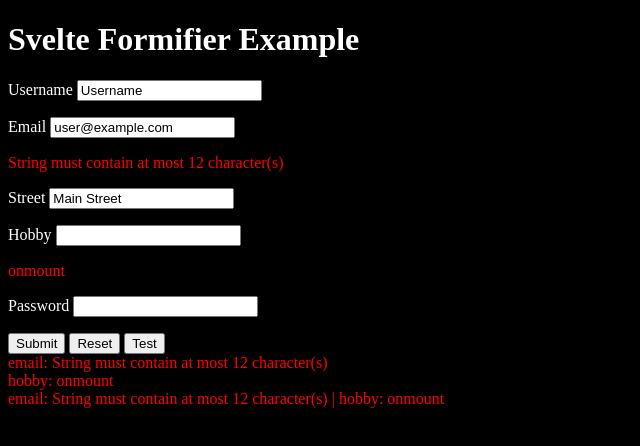
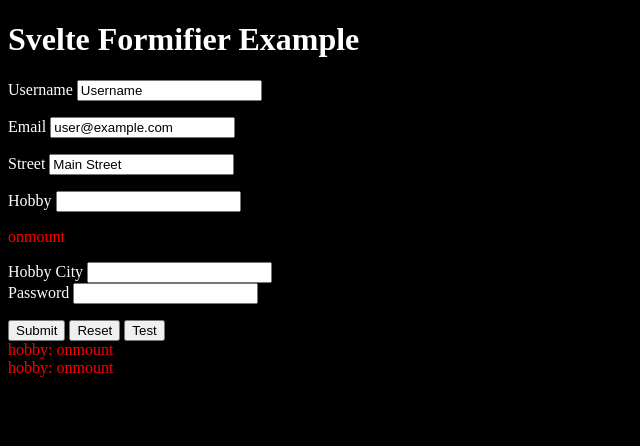
Before and after one commit to doprause/svelte-formifier, a SvelteKit app: page / in a window 1280 px wide. Shown: the top 446 px of the page, without its empty margins (0-640 px from the left). Built offline with nearby package versions, Linux system fonts and the light colour scheme.

Commit message:
[WIP] Field visibility implementation

```diff
--- a/src/lib/formifier/formifier.svelte.ts
+++ b/src/lib/formifier/formifier.svelte.ts
@@ -1,16 +1,5 @@
 import { parse } from "svelte/compiler"
 import type { ZodSchema, ZodString } from "zod"
-
-// export type SafeParseSuccess<Output> = {
-// 	success: true;
-// 	data: Output;
-// 	error?: never;
-// };
-// export type SafeParseError<Input> = {
-// 	success: false;
-// 	error: ZodError<Input>;
-// 	data?: never;
-// };
 
 type ListenerFunction = (field: FormField) => void
 
@@ -32,6 +21,7 @@
 	onMount?: ValidatorFormOption
 	onSubmit?: ValidatorFormOption
 }
+type VisibilityFunction = (form: Form) => boolean
 
 interface FieldFormOption {
 	default?: string
@@ -43,6 +33,7 @@
 	}
 	validator?: ValidatorFormOption
 	validation?: ValidationFormOption
+	visible?: VisibilityFunction
 }
 
 interface FieldsFormOption {
@@ -62,7 +53,9 @@
 interface FormField {
 	isChanged: boolean
 	isDirty: boolean
+	isHidden: boolean
 	isTouched: boolean
+	isVisible: boolean
 	name: string
 	error: string | null
 	errors: ValidationError[] | null
@@ -84,6 +77,9 @@
 		return errors
 	})
 	readonly hasErrors = $derived(this.errors.length > 0)
+	// readonly isHidden = $derived.by(() => this.isHidden = !isVisible)
+	// readonly isVisible = $derived()
+	// TODO: We might have to implement a full fletched FormField class for this to work
 
 	constructor(options: FormOptions) {
 		this.options = options
@@ -111,7 +107,9 @@
 		return {
 			isChanged: false,
 			isDirty: false,
+			isHidden: false,
 			isTouched: false,
+			isVisible: !this.isHidden,
 			error: null,
 			errors: null,
 			name: name,
--- a/src/routes/+page.svelte
+++ b/src/routes/+page.svelte
@@ -1,5 +1,6 @@
 <script lang="ts">
 	import { formify, createForm } from '$lib/formifier/formifier.svelte.js';
+	import { fade } from 'svelte/transition';
 	import { z } from 'zod';
 
 	let form = createForm({
@@ -17,14 +18,14 @@
 				default: 'user@example.com',
 				validation: {
 					validator: z.string().max(12),
-					triggers: ['onchange', 'onmount']
+					triggers: ['onchange']
 				}
 			},
 			street: {
 				default: 'Main Street',
 				validation: {
 					validator: (field) => {return !field.value || field.value.length < 12 ? null : [{ name: field.name, message: "String must be < 12 chars"}]},
-					triggers: ['onchange', 'oninput', 'onmount']
+					triggers: ['onchange', 'oninput']
 				}
 			},
 			hobby: {
@@ -37,6 +38,10 @@
 					onSubmit: (field) => {return [{ name: field.name, message: "onsubmit"}]}
 				}
 			},
+			hobbyClub: {},
+			hobbyCity: {
+				visible: () => false
+			},
 			password: {}
 		},
 		onReset: (event, form) => console.log('Form Reset', event, form),
@@ -44,6 +49,7 @@
 	});
 
 	$inspect(form.fields);
+	$inspect(form.fields.hobbyCity.visible);
 </script>
 
 <h1>Svelte Formifier Example</h1>
@@ -83,6 +89,17 @@
 		<p style="color: #f00">{form.fields.hobby.error}</p>
 	</div>
 
+	{#if form.fields.hobby.value}
+		<div transition:fade>
+			<label for="club">Hobby Club</label>
+			<input type="text" name="hobbyCity" bind:value={form.fields.hobbyCity.value} />
+		</div>
+	{/if}
+	<div>
+		<label for="club">Hobby City</label>
+		<input type="text" name="hobbyClub" bind:value={form.fields.hobbyCity.value} hidden={form.fields.hobbyCity.visible}/>
+	</div>
+
 	<div>
 		<label for="password">Password</label>
 		<input type="text" name="password" bind:value={form.fields.password.value} />
```
Also changed, not shown: 1 other file (tests, documents, lock files or other folders).
